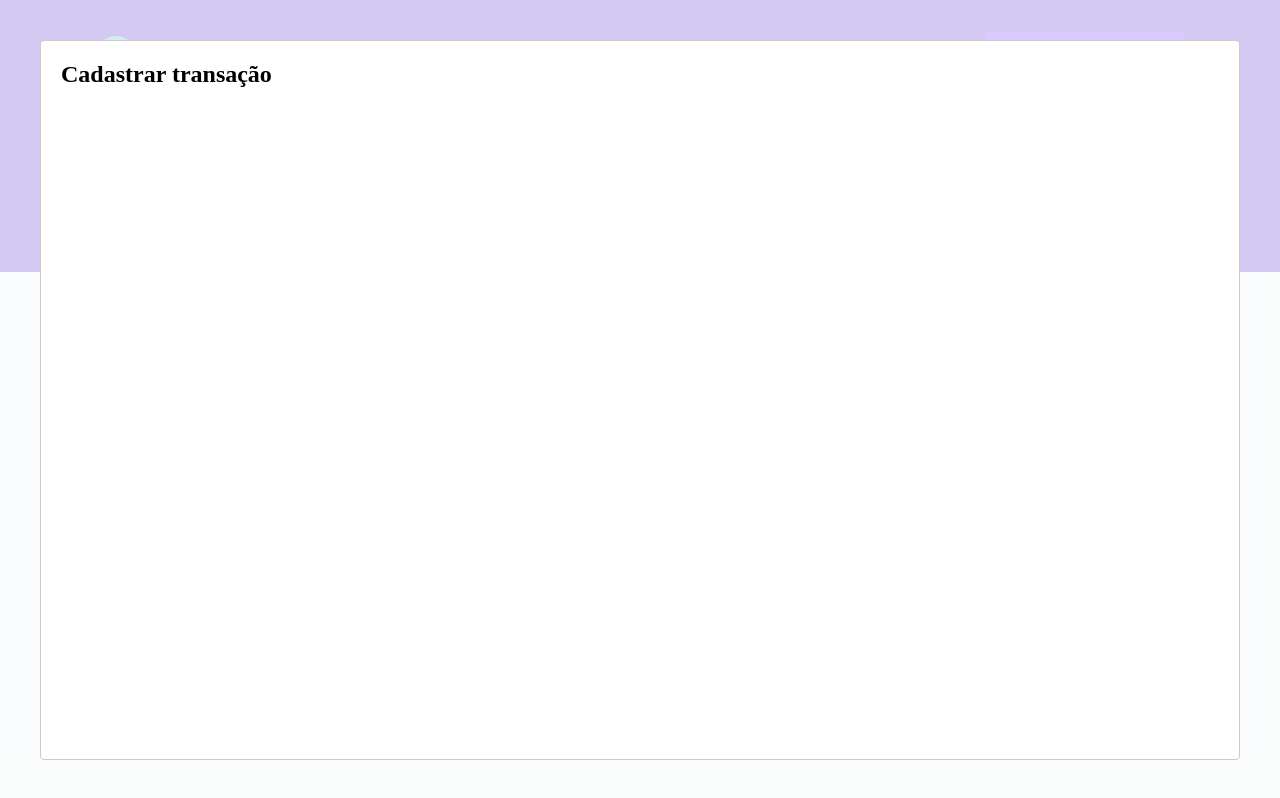
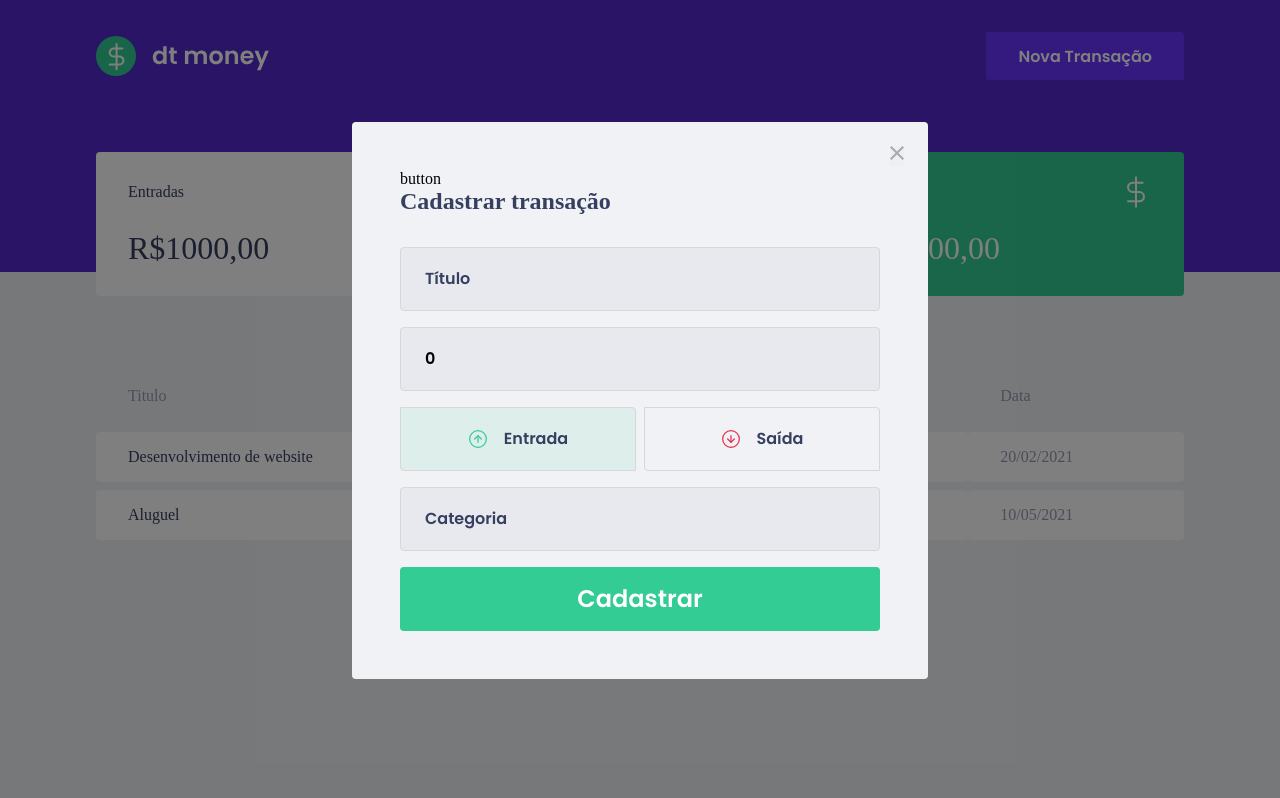
Before and after one commit to Licaesar/dtmoney, a React (Create React App) app: page / in a window 1280 px wide. Both pictures are taken after a click on the button "Nova Transação". Built offline with nearby package versions, Linux system fonts and the light colour scheme; no server answers; what miragejs would draw is missing.

Commit message:
add new transection model

```diff
--- a/package.json
+++ b/package.json
@@ -5,6 +5,7 @@
   "dependencies": {
     "axios": "^0.26.1",
     "miragejs": "^0.1.43",
+    "polished": "^4.1.4",
     "react": "^17.0.2",
     "react-dom": "^17.0.2",
     "react-modal": "^3.14.4",
--- a/src/App.tsx
+++ b/src/App.tsx
@@ -3,6 +3,7 @@
 import { Dashboard } from "./components/Dashboard";
 import Modal from 'react-modal';
 import { useState } from "react";
+import { NewTransactionModal } from "./components/NewTrasactionModal";
 
 Modal.setAppElement('#root');
 
@@ -25,9 +26,10 @@
       <Header onOpenNewTransactionModal={handleOpenNewTransactionModal} />
       <Dashboard/>
 
-      <Modal isOpen={isNewTransactionModalOpen} onRequestClose={handleCloseNewTransactionModal}>
-        <h2>Cadastrar transação</h2>
-      </Modal>
+      <NewTransactionModal
+        isOpen={isNewTransactionModalOpen}
+        onRequestClose={handleCloseNewTransactionModal}
+      />
 
       <GlobalStyle />
     </>
--- a/src/components/NewTrasactionModal/index.tsx
+++ b/src/components/NewTrasactionModal/index.tsx
@@ -1,9 +1,99 @@
+import { FormEvent, useState } from 'react';
 import Modal from 'react-modal';
+import closeimg from '../../assets/close.svg';
+import incomeImg from '../../assets/income.svg';
+import outcomeImg from '../../assets/outcome.svg';
+import { api } from '../../services/api';
+import { Container, TransactionTypeContainer, RadioBox } from './styles';
 
-export function NewTransactionModal() {
+
+interface NewTransactionModalProps {
+  isOpen: boolean;
+  onRequestClose: () => void;
+}
+
+// overlayClassName="react-modal-overlay" className="react-modal-content" é a forma de estilizar a classe do overlay do modal
+
+export function NewTransactionModal({ isOpen, onRequestClose} : NewTransactionModalProps) {
+    const [title, setTitle] = useState('');
+    const [value, setValue] = useState(0);
+    const [category, setCategory] = useState('');
+    const [type, setType] = useState('deposit')
+
+    function handleCreateNewTransaction(event: FormEvent) {
+      event.preventDefault(); {/* Essa função evita da pagina carregar */}
+
+      const data = {
+        title,
+        value,
+        category,
+        type,
+      }
+
+      api.post('/transactions', data)
+    }
+
     return (
-        <Modal isOpen={isNewTransactionModalOpen} onRequestClose={handleCloseNewTransactionModal}>
-        <h2>Cadastrar transação</h2>
+        <Modal
+        isOpen={isOpen}
+        onRequestClose={onRequestClose}
+        overlayClassName="react-modal-overlay"
+        className="react-modal-content"
+        >
+
+          <button type="button" onClick={onRequestClose} className="react-modal-close">
+            <img src={closeimg} alt="close" />
+          </button>button {
+
+      }
+
+        {/* o onSubmit faz a pagina carregar, envidando os dados para X, da para evitar isso */}
+        <Container onSubmit={handleCreateNewTransaction}>
+          <h2>Cadastrar transação</h2>
+
+          <input
+          placeholder="Título"
+          value={title}
+          onChange={event => setTitle(event.target.value) }/>
+
+          <input
+          type="number"
+          placeholder="Valor"
+          value={value}
+          onChange={event => setValue(Number(event.target.value)) }/>
+
+          <TransactionTypeContainer>
+            <RadioBox
+            type="button"
+            className={type === 'deposit' ? 'active' : ''}
+            onClick={() => { setType('deposit');}}
+            isActive={type === 'deposit'}
+            activeColor="green"
+            >
+              <img src={incomeImg} alt="Entrada" />
+              <span>Entrada</span>
+            </RadioBox>
+
+            <RadioBox
+            type="button"
+            onClick={() => { setType('withdraw');}}
+            isActive={type === 'withdraw'}
+            activeColor="red"
+            >
+              <img src={outcomeImg} alt="Saída" />
+              <span>Saída</span>
+            </RadioBox>
+          </TransactionTypeContainer>
+
+          <input
+          placeholder="Categoria"
+          value={category}
+          onChange={event => setCategory(event.target.value) }/>
+
+          <button type="submit">
+            Cadastrar
+          </button>
+        </Container>
       </Modal>
     )
 }
--- a/src/components/NewTrasactionModal/styles.ts
+++ b/src/components/NewTrasactionModal/styles.ts
@@ -0,0 +1,103 @@
+import styled from "styled-components";
+import { transparentize } from "polished";
+
+export const Container = styled.form`
+
+    h2 {
+        color: var(--text-title);
+        font-size: 1.5rem;
+        margin-bottom: 2rem;
+    }
+
+    input {
+        width: 100%;
+        padding: 0 1.5rem;
+        height: 4rem;
+        border-radius: 0.25rem;
+
+        border: 1px solid #d7d7d7;
+        background: #e7e9ee;
+
+        font-weight: 400;
+        font-size: 1rem;
+
+        &::placeholder {
+            color: var(--text-title);
+        }
+
+        & + input {
+            margin-top: 1rem;
+        }
+    }
+
+    button[type="submit"] {
+        width: 100%;
+        padding: 0 1.5rem;
+        height: 4rem;
+        background: var(--green);
+        color: #FFF;
+        border-radius: 0.25rem;
+        border: 0;
+        font-size: 1rem;
+        margin-top: 1rem;
+        font-size: 1.5rem;
+        font-weight: 600;
+
+        &:hover {
+            filter: brightness(0.9);
+
+        }
+    }
+
+`;
+
+export const TransactionTypeContainer = styled.div`
+    margin: 1rem 0;
+    display: grid;
+    grid-template-columns: 1fr 1fr;
+    gap: 0.5rem;
+
+`;
+
+interface RadioBoxProps {
+    isActive: boolean;
+    activeColor: 'green' | 'red';
+}
+
+const colors = {
+    green: '#33CC95',
+    red: '#E52E4D'
+};
+
+export const RadioBox = styled.button<RadioBoxProps>`
+    height: 4rem;
+        border: 1px solid #d7d7d7;
+        border-radius: 0%.25rem;
+
+        background: ${(props) => props.isActive
+        ? transparentize(0.9, colors[props.activeColor ])
+        : 'transparent'};
+
+        display: flex;
+        align-items: center;
+        justify-content: center;
+
+        transition: border-color 0.2s;
+
+        &:hover {
+            border-color: #aaa;
+
+        }
+
+        img {
+            width: 20px;
+            height: 20px;
+        }
+
+        span {
+            display: inline-block;
+            margin-left: 1rem;
+            font-size: 1rem;
+            color: var(--text-title);
+        }
+`;
--- a/src/index.tsx
+++ b/src/index.tsx
@@ -1,26 +1,28 @@
 import React from 'react';
 import ReactDOM from 'react-dom';
-import { createServer } from 'miragejs';
+import { createServer, Model } from 'miragejs';
 import { App } from './App';
 
 createServer({
+  models: {
+    transaction: Model,
+  },
+
   routes() {
     this.namespace = 'api';
 
     this.get('/transactions', () => {
-      return [
-        {
-          id: 1,
-          title: 'Transaction 1',
-          amount: 400,
-          type: 'deposit',
-          category: 'Food',
-          createdAt: new Date()
-        }
-      ]
+      return this.schema.all('transaction')
+    })
+
+    this.post('/transactions', (schema, request) => {
+      const data = JSON.parse(request.requestBody)
+
+      return schema.create('transaction', data)
     })
   }
 })
+
 
 ReactDOM.render(
   <React.StrictMode>
--- a/src/styles/global.ts
+++ b/src/styles/global.ts
@@ -54,4 +54,42 @@
         opacity: 0.6;
         cursor: not-allowed;
     }
+
+    .react-modal-overlay {
+        background: rgba(0, 0, 0, 0.5);
+        position: fixed;
+        top: 0;
+        bottom: 0;
+        right: 0;
+        left: 0;
+
+        display: flex;
+        align-items: center;
+        justify-content: center;
+
+    }
+
+    .react-modal-content {
+        width: 100%;
+        max-width: 576px;
+        background: var(--background);
+        padding: 3rem;
+        position: relative;
+        border-radius: 0.25rem;
+
+    }
+
+    .react-modal-close {
+        position: absolute;
+        right: 1.5rem;
+        top: 1.5rem;
+        border: 0;
+        background: transition;
+
+        transition: filter 0.2s;
+
+        &:hover {
+            filter: brightness(0.8);
+        }
+    }
 `
```
Also changed, not shown: 1 other file (tests, documents, lock files or other folders).
